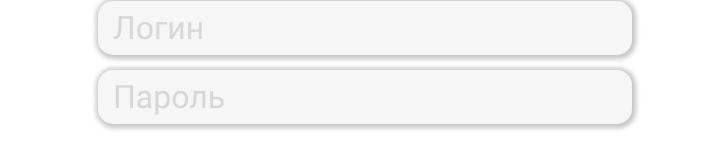
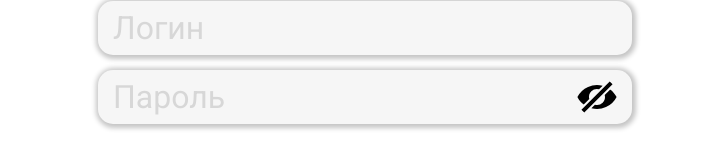
Before and after one commit to lisakit42/web-project, a React (Create React App) app: page / in a window 1280 px wide. Shown: the part 449-596 px from the top of the page, without its empty margins (275-1003 px from the left). Built offline with nearby package versions, Linux system fonts and the light colour scheme.

Commit message:
Добавлена кнопка "Показать пароль"

```diff
--- a/src/pages/AuthorizationPage/Authorization.jsx
+++ b/src/pages/AuthorizationPage/Authorization.jsx
@@ -6,6 +6,8 @@ import { useEffect, useState } from "react"
 import axios from "axios"
 import DeadLineTimer from "./components/deadlineTimer"
 import Loading from "../../components/Loading/Loading"
+import viewSvg from "./svg/view.svg"
+import noViewSvg from "./svg/no-view.svg"
 
 let login = "admin", password = "admin"
 const authApi = '/users/'
@@ -18,6 +20,7 @@ const Authorization = (props) => {
     const [student, setStudent] = useState(localStorage.getItem('lastType') ? JSON.parse(localStorage.getItem('lastType')) : true)
     const [inputFill, setFill] = useState({ loginFill: true, passwordFill: true })
     const [accData, setAccData] = useState({ login: '', password: '' })
+    const [showPassword, setShowPassword] = useState(false)
     const [successLogin, setSuccess] = useState(true)
     const [loading, setLoading] = useState(false)
     const navigate = useNavigate();
@@ -51,6 +54,16 @@ const Authorization = (props) => {
         }
     }
 
+    const setView = (target) => {
+        target.currentTarget.offsetParent.children[0].type = 'text'
+        setShowPassword(true)
+    }
+
+    const setNoView = (target) => {
+        target.currentTarget.offsetParent.children[0].type = 'password'
+        setShowPassword(false)
+    }
+
     return <form onLoad={() => { login = ''; password = '' }} onSubmit={event => event.preventDefault()}>
         <div className="Authorization">
             <img src={BigLogo} alt="" className="Logo" />
@@ -62,7 +75,8 @@ const Authorization = (props) => {
                     <span className={`noFillSpan ${inputFill.loginFill ? '' : 'show'}`}>Поле обязательно к заполнению*</span>
                 </div>
                 <div className={`passwordInputDiv ${!inputFill.loginFill ? 'show' : ''}`}>
-                    <input value={accData.password} type="password" placeholder="Пароль" name="PasswordField" id="PasswordField" className="AuthField" onKeyUp={el => { if (el.key === 'Enter') Auth() }} onInput={ev => { setAccData({ ...accData, password: ev.target.value }); if (!inputFill.passwordFill) setFill({ ...inputFill, passwordFill: true }); if (!successLogin) setSuccess(true) }} />
+                    <input value={accData.password} type="password" placeholder="Пароль" name="passwordField" id="passwordField" className="AuthField" onKeyUp={el => { if (el.key === 'Enter') Auth() }} onInput={ev => { setAccData({ ...accData, password: ev.target.value }); if (!inputFill.passwordFill) setFill({ ...inputFill, passwordFill: true }); if (!successLogin) setSuccess(true) }} />
+                    <div onMouseDown={setView} onMouseOut={setNoView} onMouseUp={setNoView} className="passwordControl"><img src={showPassword ? viewSvg : noViewSvg} draggable="false" alt="" /></div>
                     <span className={`noFillSpan ${inputFill.passwordFill ? '' : 'show'}`}>Поле обязательно к заполнению*</span>
                 </div>
                 <button type="submit" className={`AuthButton ${!inputFill.passwordFill ? 'show' : ''}`}
--- a/src/pages/AuthorizationPage/Authorization.scss
+++ b/src/pages/AuthorizationPage/Authorization.scss
@@ -26,6 +26,11 @@
     position: relative;
     margin-top: 10px;
     gap: 15px;
+
+    #passwordField {
+        width: 454px;
+        padding: 0 65px 0 15px;
+    }
 
     .AuthField {
         color: rgb(58, 58, 58);
@@ -121,3 +126,12 @@
     opacity: 100%;
     top: -25px;
 }
+
+.passwordControl {
+    position: absolute;
+    cursor: pointer;
+    top: 7px;
+    right: 15px;
+    width: 40px;
+    user-select: none;
+}
```
Also changed, not shown: src/pages/AuthorizationPage/svg/no-view.svg (added), src/pages/AuthorizationPage/svg/view.svg (added).
